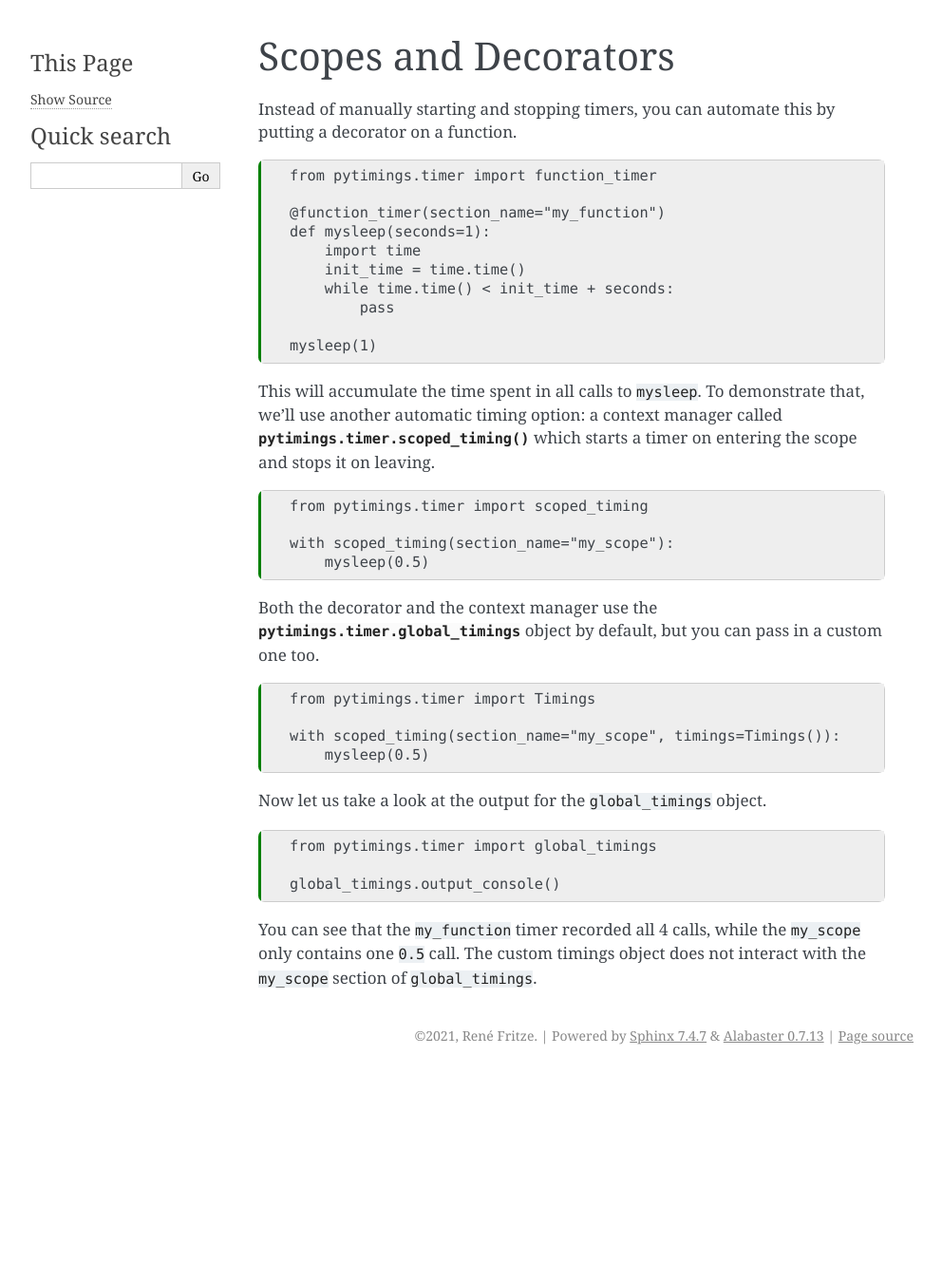
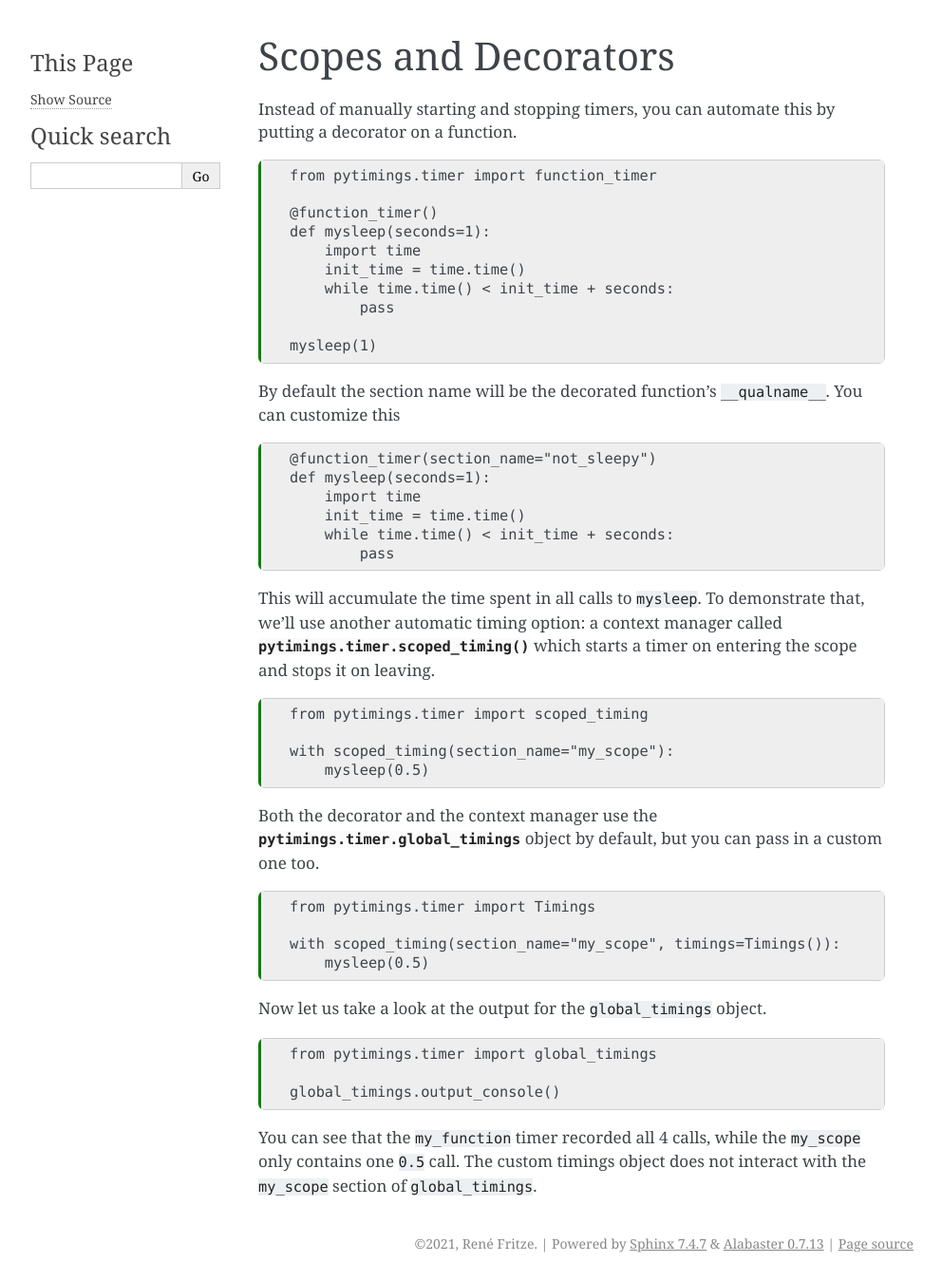
Before and after one commit to renefritze/pytimings, a Sphinx documentation site: the page built from docs/examples/scopes_and_decorators.md, in a window 1280 px wide. Shown: the whole page at 95% size, without its empty margins (148-1140 px from the left). Built offline with Sphinx 7.4.7, drawn with Linux system fonts in a browser that asks for light colours; pages that are not in the unit, such as notebooks, are missing from menus; before the commit the page ends 1130 px from its top, so only the background shows below that.

Commit message:
`function_timer` gets a default `section_name`

````diff
--- a/docs/examples/scopes_and_decorators.md
+++ b/docs/examples/scopes_and_decorators.md
@@ -28,7 +28,7 @@ automate this by putting a decorator on a function.
 
 from pytimings.timer import function_timer
 
-@function_timer(section_name="my_function")
+@function_timer()
 def mysleep(seconds=1):
     import time
     init_time = time.time()
@@ -36,6 +36,17 @@ def mysleep(seconds=1):
         pass
 
 mysleep(1)
+```
+
+By default the section name will be the decorated function's `__qualname__`.
+You can customize this
+```{code-cell}
+@function_timer(section_name="not_sleepy")
+def mysleep(seconds=1):
+    import time
+    init_time = time.time()
+    while time.time() < init_time + seconds:
+        pass
 ```
 
 This will accumulate the time spent in all calls to `mysleep`.
````
Also changed, not shown: 2 other files.
